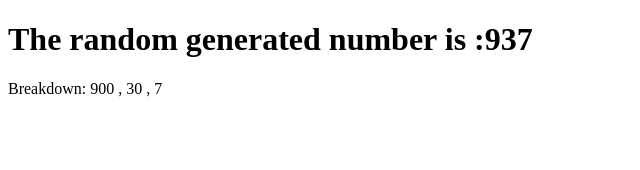
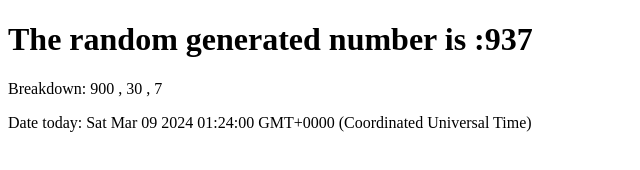
Before and after one commit to DenCzr/Q3GFA3_Li_Dc-Marayag, a plain HTML site: page index.html in a window 1280 px wide. Shown: the whole page, without its empty margins (0-640 px from the left). Drawn offline with Linux system fonts and the light colour scheme.

Commit message:
Add files via upload

```diff
--- a/index.html
+++ b/index.html
@@ -9,6 +9,7 @@
 
     <h1 id="Random"></h1>
     <p id="break"></p>
+    <p id="dat"></p>
 
     <script>
         let ran = Math.floor(Math.random() * 1001)
@@ -17,6 +18,9 @@
         var o = Math.floor(ran % 10);
         var t = Math.floor(ran % 100) - o;
         document.getElementById("break").innerHTML = "Breakdown: " + h + " , " + t + " , " + o;
+
+        var d = new Date();
+        document.getElementById("dat").innerHTML = "Date today: " + d;
 </script>
 
 
```
